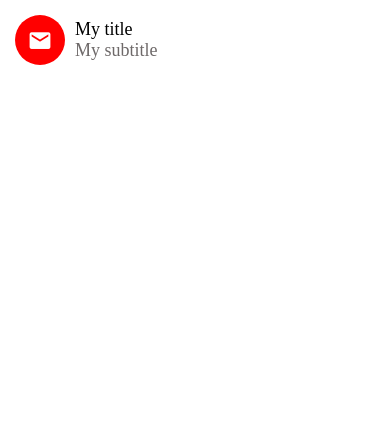
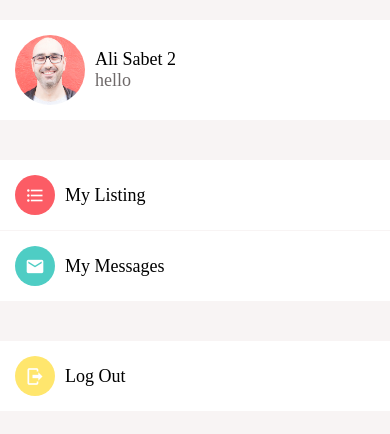
Before and after one commit to AliSabet81/React-native-ecommerce, a React Native app: screen / in a window 390 px wide. Shown: the top 434 px of the page. Built offline with nearby package versions, Linux system fonts and the light colour scheme.

Commit message:
Account screen ui

```diff
--- a/App.tsx
+++ b/App.tsx
@@ -3,25 +3,10 @@
 import MessagesScreen from "./app/screens/MessagesScreen";
 import ListingDetailsScreen from "./app/screens/ListingDetailsScreen";
 import { Icon, ListItem, Screen } from "./app/components";
+import AccountScreen from "./app/screens/AccountScreen";
 
 export default function App() {
-  return (
-    <Screen>
-      <ListItem
-        onPress={() => {}}
-        title="My title"
-        subTitle="My subtitle"
-        ImageComponent={
-          <Icon
-            name="email"
-            size={50}
-            backgroundColor="red"
-            iconColor="white"
-          />
-        }
-      />
-    </Screen>
-  );
+  return <AccountScreen />;
 }
 
 const styles = StyleSheet.create({
--- a/app/components/Icon.tsx
+++ b/app/components/Icon.tsx
@@ -3,9 +3,7 @@
 import { colors } from "../config/colors";
 import { MaterialCommunityIcons } from "@expo/vector-icons";
 import { ComponentProps } from "react";
-
-type Props = ComponentProps<typeof MaterialCommunityIcons>;
-export type IconName = Props["name"];
+import { IconName } from "../types";
 
 export const Icon = ({
   name,
--- a/app/components/ListItem.tsx
+++ b/app/components/ListItem.tsx
@@ -18,21 +18,21 @@
   image,
   onPress,
   renderRightActions,
-  ImageComponent,
+  IconComponent,
 }: {
   title: string;
   subTitle?: string;
   image?: ImageSourcePropType;
-  onPress: (event: GestureResponderEvent) => void;
+  onPress?: (event: GestureResponderEvent) => void;
   renderRightActions?: () => ReactNode;
-  ImageComponent?: ReactNode;
+  IconComponent?: ReactNode;
 }) => {
   return (
     <GestureHandlerRootView>
       <Swipeable renderRightActions={renderRightActions}>
         <TouchableHighlight onPress={onPress} underlayColor={colors.light}>
           <View style={styles.container}>
-            {ImageComponent}
+            {IconComponent}
             {image && <Image style={styles.image} source={image} />}
             <View style={styles.detailesContainer}>
               <AppText style={styles.title}>{title}</AppText>
@@ -51,6 +51,7 @@
   container: {
     flexDirection: "row",
     padding: 15,
+    backgroundColor: colors.white,
   },
   image: {
     width: 70,
--- a/app/components/Screen.tsx
+++ b/app/components/Screen.tsx
@@ -1,9 +1,20 @@
 import React, { ReactNode } from "react";
 import Constans from "expo-constants";
-import { SafeAreaView, StyleSheet } from "react-native";
+import {
+  RegisteredStyle,
+  SafeAreaView,
+  StyleProp,
+  StyleSheet,
+} from "react-native";
 
-export const Screen = ({ children }: { children: ReactNode }) => {
-  return <SafeAreaView style={styles.screen}>{children}</SafeAreaView>;
+export const Screen = ({
+  children,
+  style,
+}: {
+  children: ReactNode;
+  style?: { [key: string]: string };
+}) => {
+  return <SafeAreaView style={[styles.screen, style]}>{children}</SafeAreaView>;
 };
 
 const styles = StyleSheet.create({
--- /dev/null
+++ b/app/screens/AccountScreen.tsx
@@ -0,0 +1,73 @@
+import React from "react";
+import { Icon, ListItem, ListItemSeprator, Screen } from "../components";
+import { FlatList, StyleSheet, Text, View } from "react-native";
+import { colors } from "../config/colors";
+import { IconName } from "../types";
+
+const menuItem: {
+  title: string;
+  icon: { name: IconName; background: string };
+}[] = [
+  {
+    title: "My Listing",
+    icon: {
+      name: "format-list-bulleted",
+      background: colors.primary,
+    },
+  },
+  {
+    title: "My Messages",
+    icon: {
+      name: "email",
+      background: colors.secondary,
+    },
+  },
+];
+
+const AccountScreen = () => {
+  return (
+    <Screen style={styles.screen}>
+      <View style={styles.container}>
+        <ListItem
+          title="Ali Sabet 2"
+          subTitle="hello"
+          image={require("../assets/mosh.jpg")}
+        />
+      </View>
+      <View style={styles.container}>
+        <FlatList
+          data={menuItem}
+          keyExtractor={(menuItem) => menuItem.title}
+          renderItem={({ item }) => (
+            <ListItem
+              title={item.title}
+              IconComponent={
+                <Icon
+                  name={item.icon.name}
+                  backgroundColor={item.icon.background}
+                />
+              }
+            />
+          )}
+          ItemSeparatorComponent={() => <ListItemSeprator />}
+        />
+      </View>
+      <View style={styles.container}>
+        <ListItem
+          title="Log Out"
+          IconComponent={<Icon name="logout" backgroundColor="#ffe66d" />}
+        />
+      </View>
+    </Screen>
+  );
+};
+
+const styles = StyleSheet.create({
+  screen: { backgroundColor: colors.light },
+  container: {
+    marginVertical: 20,
+    minHeight: 100,
+  },
+});
+
+export default AccountScreen;
--- /dev/null
+++ b/app/types/index.ts
@@ -0,0 +1,5 @@
+import { ComponentProps } from "react";
+import { MaterialCommunityIcons } from "@expo/vector-icons";
+
+type Props = ComponentProps<typeof MaterialCommunityIcons>;
+export type IconName = Props["name"];
```
